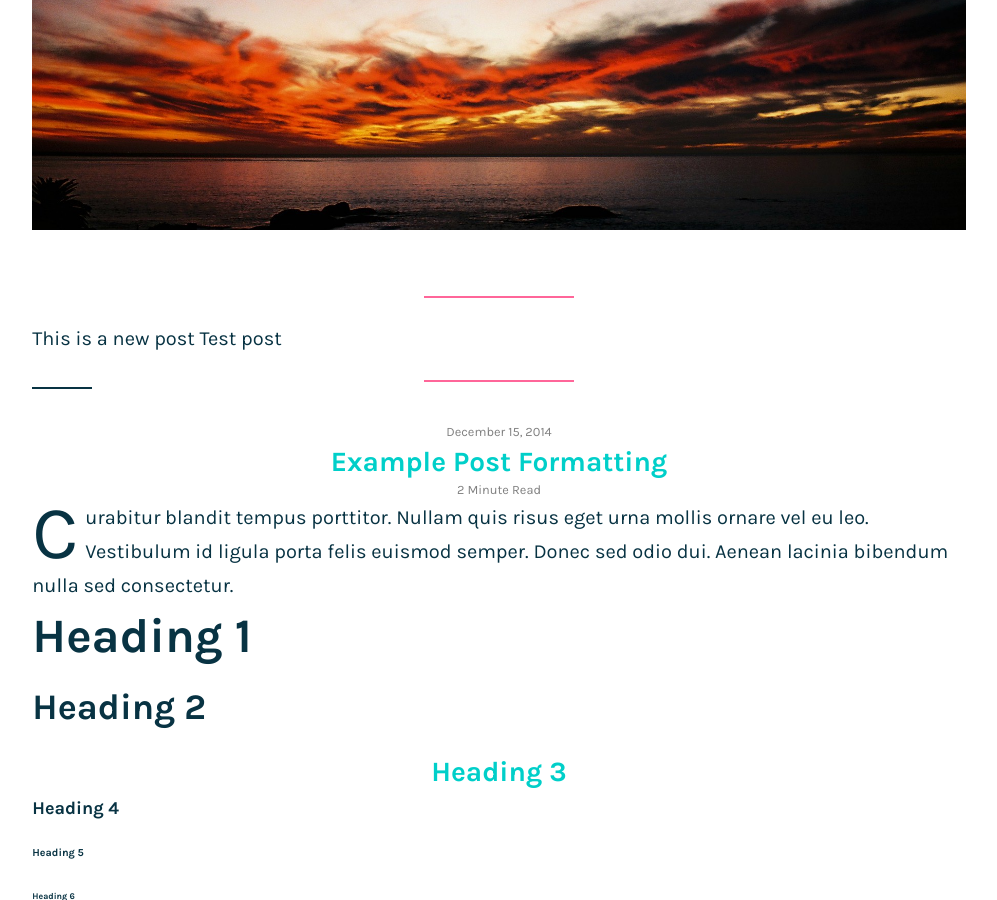
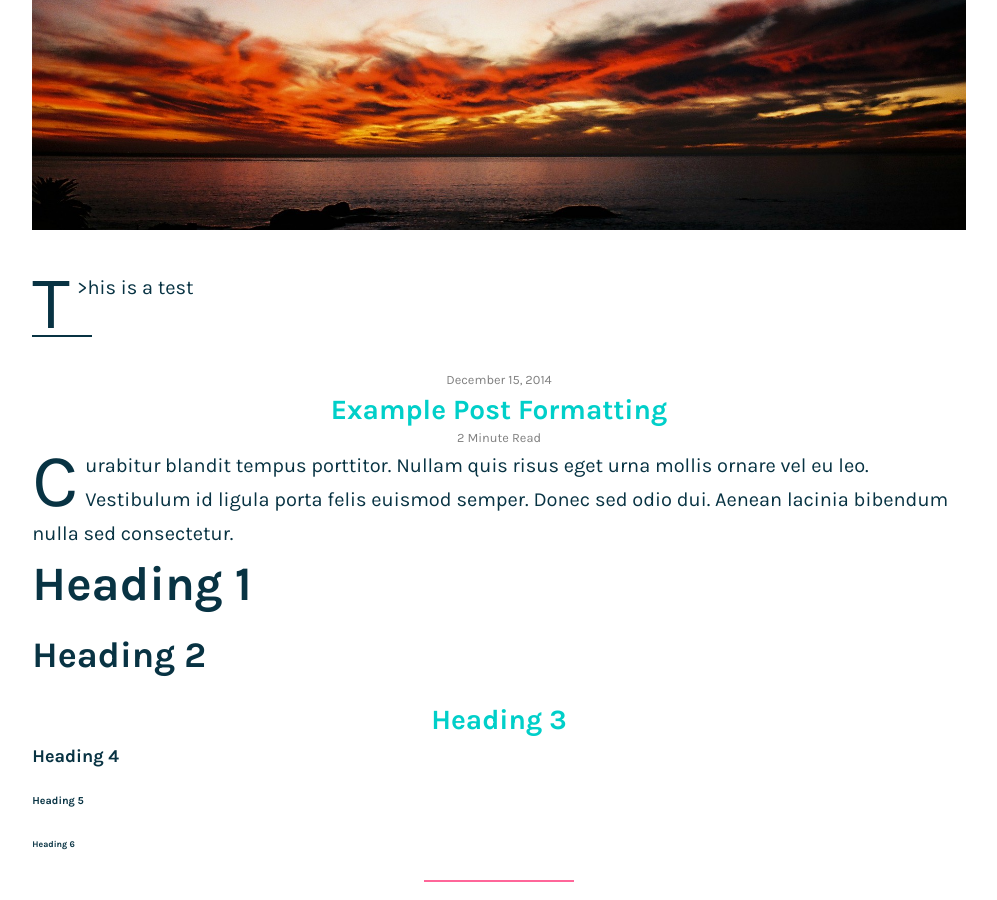
Before and after one commit to mpcousins/cousins, a Jekyll site: the page built from index.html, in a window 1280 px wide and 900 px high, scrolled down 724 px. Shown: the whole window, without its empty margins (141-1138 px from the left). Built offline with Jekyll 4.4.1, drawn with Linux system fonts in a browser that asks for light colours; nearby versions of some CDN libraries; the list of posts is cut into pages by our own code.

Commit message:
Updated 2016-03-03-test-post.markdown

```diff
--- a/_posts/2016-03-03-test-post.markdown
+++ b/_posts/2016-03-03-test-post.markdown
@@ -5,6 +5,6 @@ published: true
 
 
 
+
 ![Camps Bay sunset]({{site.baseurl}}/assets/img/CNV00005.JPG)
-> This is a new post
-Test post
+<p class="intro"><span class="dropcap">T</span>>his is a test
```
